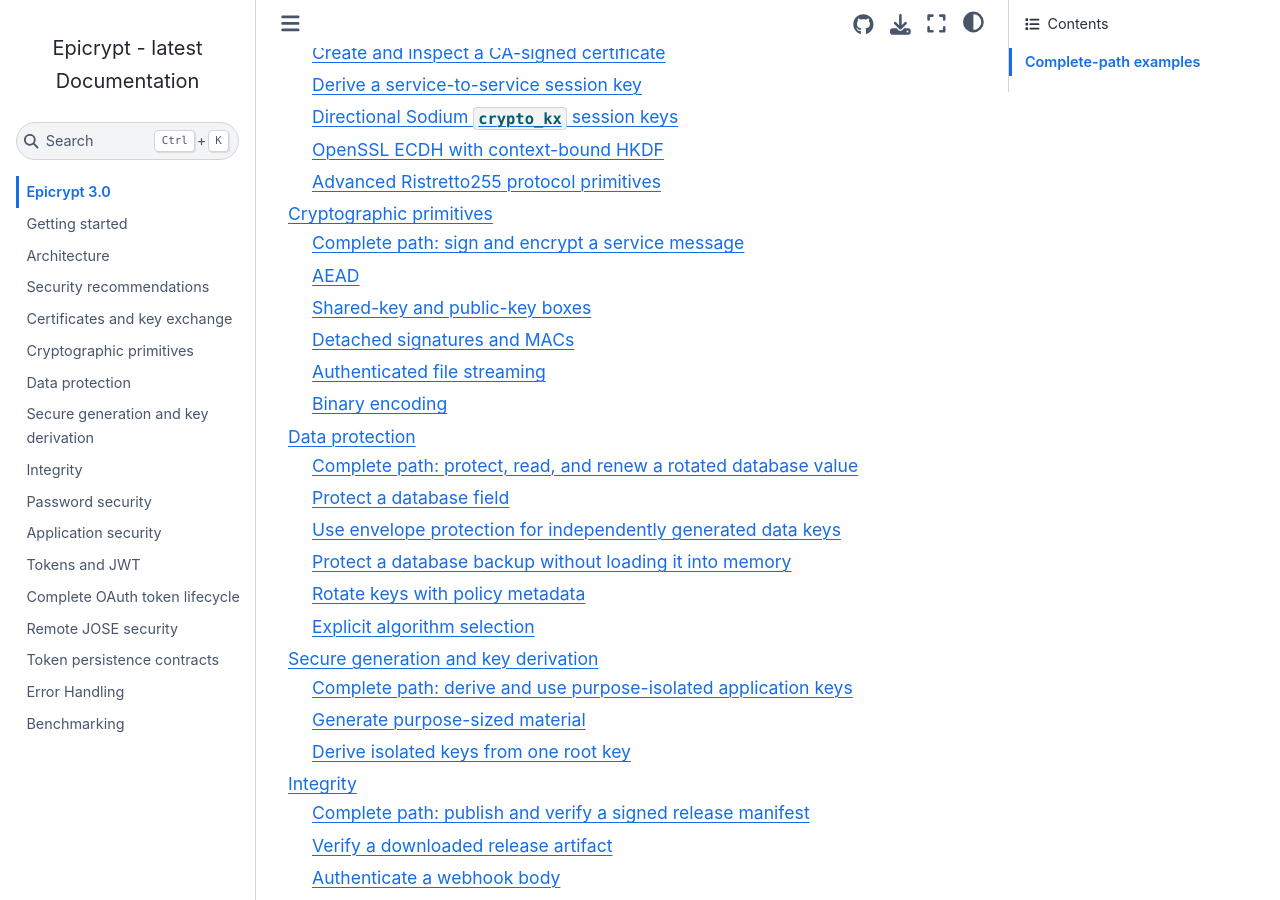
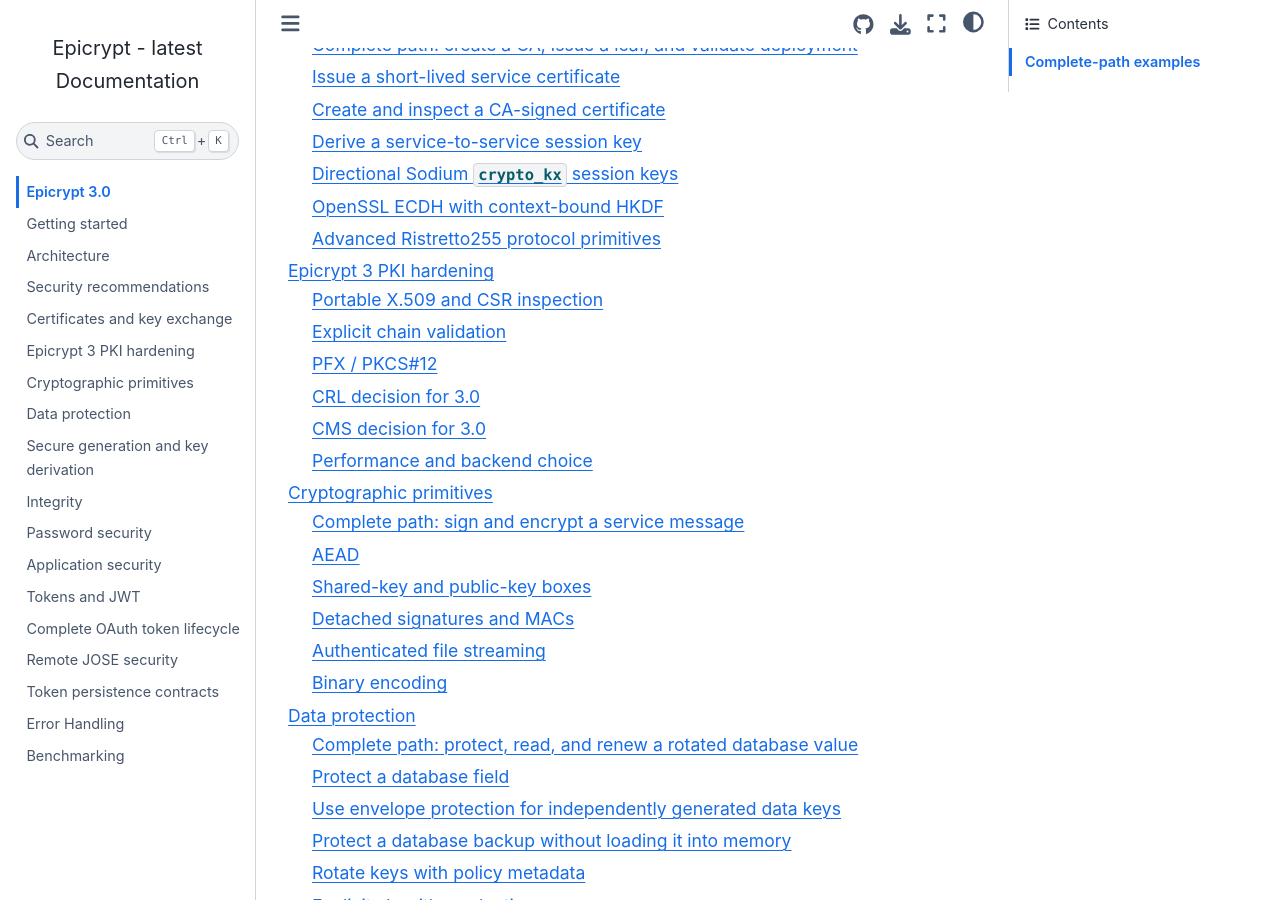
Before and after one commit to infocyph/Epicrypt, a Sphinx documentation site: the page built from docs/index.rst, in a window 1280 px wide and 900 px high, scrolled down 1120 px. Built offline with Sphinx 7.4.7 and the Sphinx Book theme 1.1.4, drawn with Linux system fonts in a browser that asks for light colours; some of the changed text lies outside the part shown.

Commit message:
docs(pki): index Epicrypt 3 PKI hardening guide

```diff
--- a/docs/index.rst
+++ b/docs/index.rst
@@ -9,6 +9,8 @@
 
 - :doc:`certificate`: create a CA, issue a service certificate, and validate it
   before deployment.
+- :doc:`pki-hardening`: understand the Epicrypt 3 X.509, CSR, chain, PFX, CRL
+  and CMS ownership/security decisions.
 - :doc:`crypto`: sign, encrypt, decrypt, and authenticate a service message.
 - :doc:`data-protection`: protect a database value and renew it through key
   rotation.
@@ -34,6 +36,7 @@
    architecture
    security-recommendations
    certificate
+   pki-hardening
    crypto
    data-protection
    generate
```
